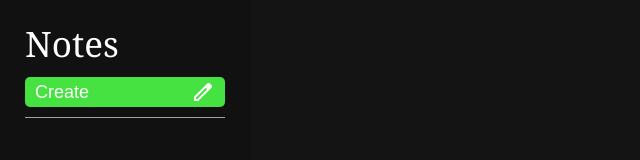
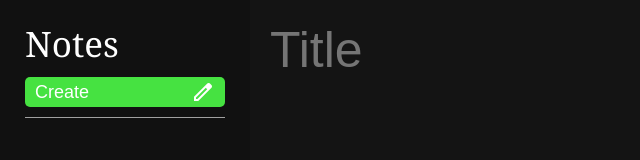
Before and after one commit to shadeIV/note-app, an Electron app: page html/main.html in a window 950 px wide. Shown: the whole page, without its empty margins (0-640 px from the left). Drawn offline with nearby package versions, Linux system fonts and the light colour scheme.

Commit message:
Created Note Review and Title Input

```diff
--- a/html/main.html
+++ b/html/main.html
@@ -42,6 +42,10 @@
 
     </div>
 
+    <div class="note-review">
+        <input class="title-input" type="text" placeholder="Title" maxlength="20">
+    </div>
+
     <script type="module" src="../scripts/main.js"></script>
 </body>
 
--- a/styles/main.css
+++ b/styles/main.css
@@ -111,3 +111,23 @@ body {
     color: rgb(161, 161, 161);
     font-size: 14px;
 }
+
+.note-review {
+    display: flex;
+    flex-direction: column;
+    justify-content: flex-start;
+    align-items: flex-start;
+    flex: 1;
+    height: 570px;
+    padding: 20px 0px 0px 20px;
+    ;
+}
+
+.title-input {
+    width: 600px;
+    height: 60px;
+    font-size: 50px;
+    font-weight: 300;
+    color: white;
+    background-color: transparent;
+}
```
